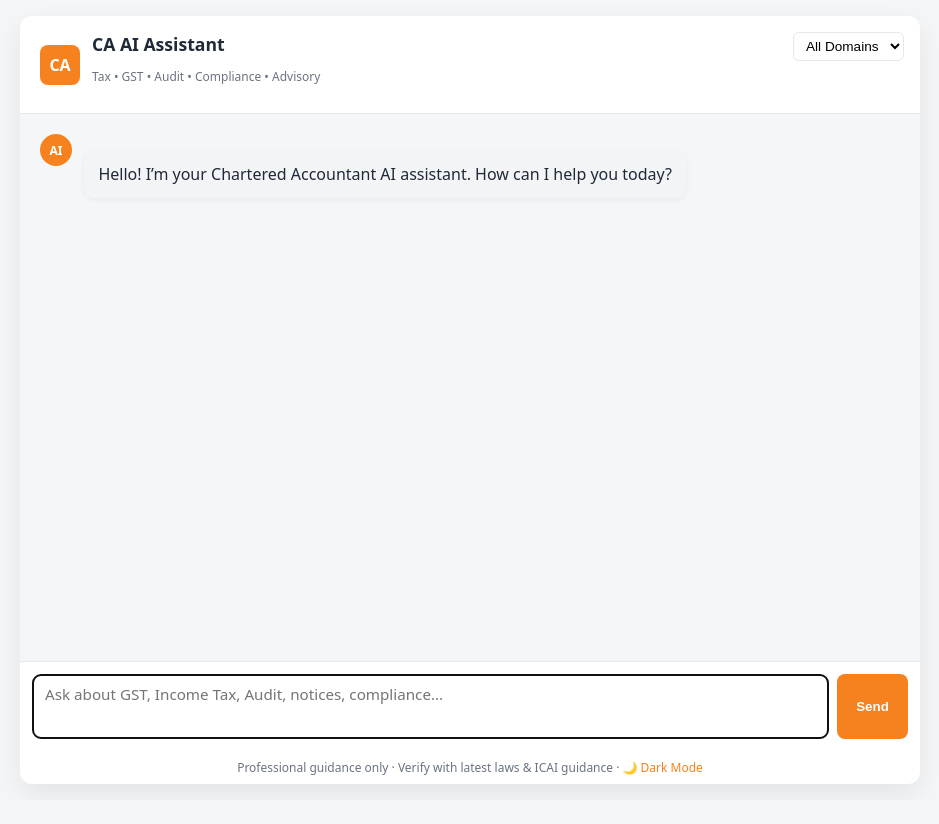
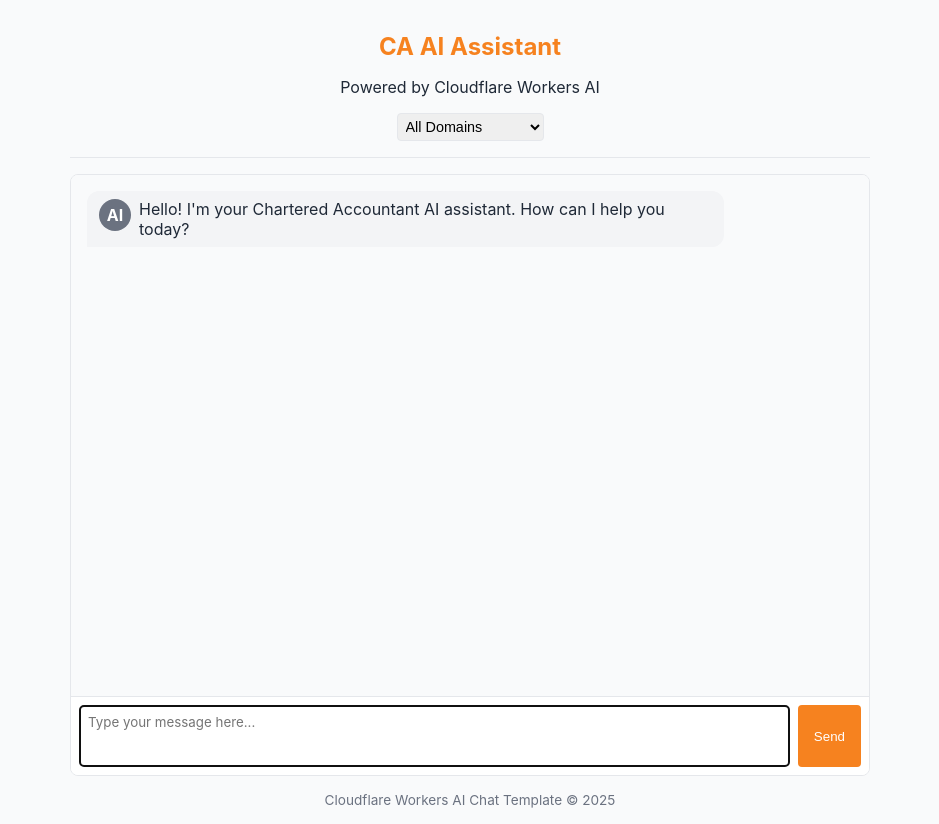
Before and after one commit to SegMarTech/ca-ai-llm, a website: page public/index.html in a window 1280 px wide. Shown: the whole page, without its empty margins (170-1109 px from the left). Before the commit the page ends 800 px from the top, so only its background shows below. Drawn offline with nearby package versions, Linux system fonts and the light colour scheme.

Commit message:
Update index.html

```diff
--- a/public/index.html
+++ b/public/index.html
@@ -1,222 +1,218 @@
 <!doctype html>
 <html lang="en">
 <head>
-<meta charset="UTF-8">
-<meta name="viewport" content="width=device-width, initial-scale=1.0">
-<title>CA AI Assistant</title>
+<meta charset="UTF-8" />
+<meta name="viewport" content="width=device-width, initial-scale=1.0" />
+<title>CA AI Assistant Chat</title>
+
+<!-- Prism.js CSS for code highlighting -->
+<link rel="stylesheet" href="https://cdnjs.cloudflare.com/ajax/libs/prism/1.30.0/themes/prism.min.css" />
 
 <style>
 :root {
-    --primary: #f6821f;
-    --primary-dark: #e67e22;
-    --bg: #f4f6f8;
-    --card-bg: #ffffff;
-    --border: #e5e7eb;
-    --text: #1f2937;
-    --muted: #6b7280;
-    --user-bg: #fff2e6;
-    --assistant-bg: #f3f4f6;
-    --dark-bg: #1f2937;
-    --dark-card-bg: #111827;
-    --dark-text: #f9fafb;
-    --dark-muted: #9ca3af;
+  --primary-color: #f6821f;
+  --primary-hover: #e67e22;
+  --light-bg: #f9fafb;
+  --dark-bg: #1f1f1f;
+  --border-color: #e5e7eb;
+  --text-color: #1f2937;
+  --text-light: #6b7280;
+  --user-msg-bg: #fff2e6;
+  --assistant-msg-bg: #f3f4f6;
+  --copy-btn-bg: #e5e7eb;
 }
 
 body {
-    font-family: system-ui, -apple-system, Segoe UI, Roboto, sans-serif;
-    margin: 0;
-    background: var(--bg);
-    color: var(--text);
-    display: flex;
-    justify-content: center;
+  font-family: -apple-system, BlinkMacSystemFont, "Segoe UI", Roboto, Oxygen, Ubuntu, Cantarell, sans-serif;
+  color: var(--text-color);
+  max-width: 800px;
+  margin: 0 auto;
   padding: 1rem;
+  background-color: var(--light-bg);
 }
 
-  .app {
-    width: 100%;
-    max-width: 900px;
+header {
+  text-align: center;
+  margin-bottom: 1rem;
+  padding-bottom: 0.5rem;
+  border-bottom: 1px solid var(--border-color);
+}
+
+h1 {
+  color: var(--primary-color);
+  font-size: 1.5rem;
+}
+
+.chat-container {
   display: flex;
   flex-direction: column;
-    border-radius: 12px;
+  height: calc(100vh - 200px);
+  border: 1px solid var(--border-color);
+  border-radius: 8px;
   overflow: hidden;
-    box-shadow: 0 10px 30px rgba(0,0,0,0.08);
-    background: var(--card-bg);
-    height: calc(100vh - 2rem);
-  }
-
-  /* HEADER */
-  header {
-    display: flex;
-    align-items: center;
-    gap: 0.75rem;
-    padding: 1rem 1.25rem;
-    border-bottom: 1px solid var(--border);
-    position: relative;
-  }
-
-  .logo {
-    width: 40px;
-    height: 40px;
-    border-radius: 8px;
-    background: var(--primary);
-    color: white;
-    font-weight: 700;
-    display: flex;
-    align-items: center;
-    justify-content: center;
-  }
-
-  header h1 {
-    margin: 0;
-    font-size: 1.1rem;
-  }
-
-  header p {
-    font-size: 0.75rem;
-    color: var(--muted);
-  }
-
-  /* DOMAIN SELECTOR */
-  #domain-selector {
-    position: absolute;
-    right: 1rem;
-    top: 1rem;
-    padding: 0.3rem 0.5rem;
-    border-radius: 6px;
-    border: 1px solid var(--border);
-    background: white;
-    font-size: 0.85rem;
-  }
-
-  /* CHAT */
-  .chat-container {
-    flex: 1;
-    display: flex;
-    flex-direction: column;
-    overflow: hidden;
+  background-color: white;
 }
 
 .chat-messages {
   flex: 1;
-    padding: 1.25rem;
   overflow-y: auto;
-    background: var(--bg);
+  padding: 1rem;
+  background-color: var(--light-bg);
+  scroll-behavior: smooth;
 }
 
 .message {
   display: flex;
-    gap: 0.75rem;
+  align-items: flex-start;
   margin-bottom: 1rem;
-    max-width: 85%;
+  max-width: 80%;
 }
 
-  .message p {
-    padding: 0.75rem 0.9rem;
-    border-radius: 10px;
-    white-space: pre-wrap;
-    line-height: 1.5;
-    box-shadow: 0 2px 6px rgba(0,0,0,0.05);
-  }
-
-  .assistant-message { align-self: flex-start; }
-  .assistant-message p { background: var(--assistant-bg); }
-
-  .user-message { align-self: flex-end; flex-direction: row-reverse; }
-  .user-message p { background: var(--user-bg); }
-
-  .avatar {
-    width: 32px; height: 32px;
+.message .avatar {
+  width: 32px;
+  height: 32px;
   border-radius: 50%;
+  font-weight: bold;
   display: flex;
   align-items: center;
   justify-content: center;
-    font-size: 0.75rem; font-weight: 600;
+  margin-right: 0.5rem;
   flex-shrink: 0;
 }
 
-  .assistant-message .avatar { background: var(--primary); color: white; }
-  .user-message .avatar { background: #d1d5db; color: #374151; }
-
-  /* SOURCES */
-  .sources {
-    font-size: 0.75rem;
-    color: var(--muted);
-    margin-top: 0.3rem;
-    padding-left: 0.75rem;
-    border-left: 2px solid var(--border);
-    display: none;
+.user-message .avatar {
+  background-color: var(--primary-color);
+  color: white;
 }
 
-  .source-toggle { cursor: pointer; color: var(--primary); font-size: 0.75rem; margin-top: 0.25rem; display: inline-block; }
-
-  /* TYPING */
-  .typing-indicator {
-    padding: 0.75rem 1.25rem;
-    font-size: 0.85rem;
-    color: var(--muted);
-    display: none;
+.assistant-message .avatar {
+  background-color: var(--text-light);
+  color: white;
 }
 
-  .typing-indicator.visible { display: block; }
+.user-message {
+  flex-direction: row-reverse;
+  margin-left: auto;
+  background-color: var(--user-msg-bg);
+  padding: 0.5rem 0.75rem;
+  border-radius: 12px 12px 0 12px;
+}
 
-  /* INPUT */
+.assistant-message {
+  background-color: var(--assistant-msg-bg);
+  padding: 0.5rem 0.75rem;
+  border-radius: 12px 12px 12px 0;
+}
+
 .message-input {
   display: flex;
+  padding: 0.5rem;
+  border-top: 1px solid var(--border-color);
+  background-color: white;
   gap: 0.5rem;
-    padding: 0.75rem;
-    border-top: 1px solid var(--border);
-    background: white;
 }
 
 #user-input {
   flex: 1;
+  padding: 0.5rem;
+  border: 1px solid var(--border-color);
+  border-radius: 4px;
+  font-family: inherit;
   resize: none;
-    padding: 0.6rem 0.75rem;
-    border-radius: 8px;
-    border: 1px solid var(--border);
-    font-family: inherit;
-    font-size: 0.95rem;
   min-height: 44px;
 }
 
 #send-button {
-    padding: 0 1.2rem;
-    border-radius: 8px;
+  padding: 0 1rem;
+  background-color: var(--primary-color);
+  color: white;
   border: none;
-    background: var(--primary);
-    color: white;
-    font-weight: 600;
+  border-radius: 4px;
   cursor: pointer;
+  transition: background-color 0.2s;
 }
 
-  #send-button:hover { background: var(--primary-dark); }
-  #send-button:disabled { opacity: 0.6; cursor: not-allowed; }
+#send-button:hover {
+  background-color: var(--primary-hover);
+}
 
-  /* FOOTER */
-  footer { text-align: center; font-size: 0.75rem; color: var(--muted); padding: 0.5rem; }
+#send-button:disabled {
+  background-color: var(--text-light);
+  cursor: not-allowed;
+}
 
-  /* DARK MODE */
-  body.dark-mode { background: var(--dark-bg); color: var(--dark-text); }
-  body.dark-mode .app { background: var(--dark-card-bg); }
-  body.dark-mode header p, body.dark-mode .sources { color: var(--dark-muted); }
+.typing-indicator {
+  font-style: italic;
+  color: var(--text-light);
+  padding: 0.5rem 1rem;
+  display: none;
+}
+
+.typing-indicator.visible {
+  display: block;
+}
+
+footer {
+  margin-top: 1rem;
+  text-align: center;
+  font-size: 0.85rem;
+  color: var(--text-light);
+}
+
+.copy-btn {
+  margin-top: 0.25rem;
+  padding: 0.25rem 0.5rem;
+  font-size: 0.8rem;
+  border: none;
+  border-radius: 4px;
+  cursor: pointer;
+  background-color: var(--copy-btn-bg);
+}
+
+.copy-btn:hover {
+  background-color: var(--primary-hover);
+  color: white;
+}
+
+.sources {
+  margin-top: 0.5rem;
+  padding-left: 1rem;
+  font-size: 0.85rem;
+  color: var(--text-light);
+}
+
+.source-toggle {
+  cursor: pointer;
+  font-weight: bold;
+  font-size: 0.85rem;
+  color: var(--primary-color);
+  margin-top: 0.5rem;
+  display: inline-block;
+}
+.domain-select {
+  margin-bottom: 0.5rem;
+  padding: 0.25rem;
+  border-radius: 4px;
+  border: 1px solid var(--border-color);
+  font-size: 0.9rem;
+}
 </style>
 </head>
+<body>
 
-<body>
-<div class="app">
 <header>
-    <div class="logo">CA</div>
-    <div>
   <h1>CA AI Assistant</h1>
-      <p>Tax • GST • Audit • Compliance • Advisory</p>
-    </div>
-    <select id="domain-selector">
+  <p>Powered by Cloudflare Workers AI</p>
+  <select id="domain-selector" class="domain-select">
     <option value="">All Domains</option>
-      <option value="GST">GST</option>
-      <option value="Income Tax">Income Tax</option>
+    <option value="Direct Tax">Direct Tax</option>
+    <option value="Indirect Tax">Indirect Tax</option>
     <option value="Audit">Audit</option>
-      <option value="ROC">ROC / MCA</option>
-      <option value="Compliance">Compliance</option>
+    <option value="Accounting">Accounting</option>
+    <option value="ROC">ROC</option>
+    <option value="Financial Advisory">Financial Advisory</option>
+    <option value="International Tax">International Tax</option>
+    <option value="ESG">ESG</option>
   </select>
 </header>
 
@@ -224,38 +220,27 @@
   <div id="chat-messages" class="chat-messages">
     <div class="message assistant-message">
       <div class="avatar">AI</div>
-        <p>Hello! I’m your Chartered Accountant AI assistant. How can I help you today?</p>
+      <div>Hello! I'm your Chartered Accountant AI assistant. How can I help you today?</div>
     </div>
   </div>
 
-    <div id="typing-indicator" class="typing-indicator">
-      AI is analysing and responding…
-    </div>
+  <div class="typing-indicator" id="typing-indicator">AI is thinking...</div>
 
   <div class="message-input">
-      <textarea id="user-input" placeholder="Ask about GST, Income Tax, Audit, notices, compliance…" rows="1" autofocus></textarea>
+    <textarea id="user-input" placeholder="Type your message here..." rows="1" autofocus></textarea>
     <button id="send-button">Send</button>
   </div>
 </div>
 
 <footer>
-    Professional guidance only · Verify with latest laws & ICAI guidance · <span id="dark-toggle" style="cursor:pointer;color:var(--primary)">🌙 Dark Mode</span>
+  Cloudflare Workers AI Chat Template &copy; 2025
 </footer>
-</div>
 
+<!-- Prism.js & Marked.js -->
+<script src="https://cdnjs.cloudflare.com/ajax/libs/prism/1.30.0/prism.min.js"></script>
+<script src="https://cdn.jsdelivr.net/npm/marked/marked.min.js"></script>
+<!-- Chat logic -->
 <script src="chat.js"></script>
-<script>
-  // Dark mode toggle
-  const darkToggle = document.getElementById('dark-toggle');
-  darkToggle.addEventListener('click', () => document.body.classList.toggle('dark-mode'));
 
-  // Enable showing sources
-  function toggleSources(el) {
-    const sourcesEl = el.nextElementSibling;
-    if (sourcesEl) sourcesEl.style.display = sourcesEl.style.display === 'block' ? 'none' : 'block';
-  }
-
-  window.toggleSources = toggleSources; // Expose to chat.js
-</script>
 </body>
 </html>
```
Lines whose indentation alone changed are shown as unchanged.
